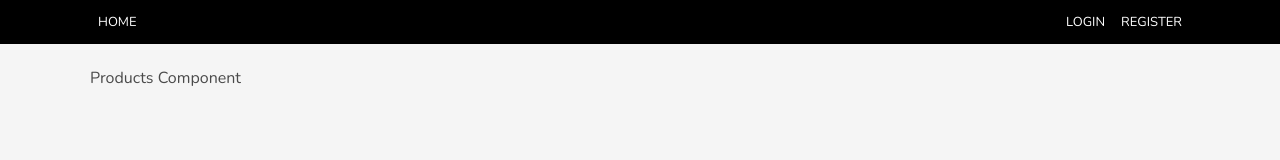
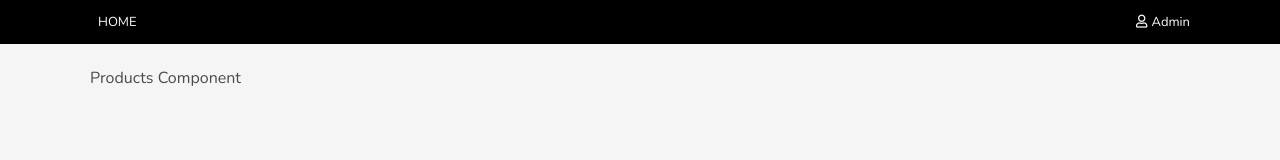
Before and after one commit to lirenmi/react-store, a React (Create React App) app: page / in a window 1280 px wide. Shown: the top 160 px of the page. Built offline with nearby package versions, Linux system fonts and the light colour scheme.

Commit message:
props 组件传参

```diff
--- a/src/components/App.js
+++ b/src/components/App.js
@@ -6,7 +6,7 @@
   render() {
     return (
       <div className="main">
-        <Header />
+        <Header nickname="Admin" age={28} marry={true} />
         <Products />
       </div>
     );
--- a/src/components/Header.js
+++ b/src/components/Header.js
@@ -1,6 +1,24 @@
 import React from 'react';
 
 class Header extends React.Component {
+  renderLink() {
+    const nickname = this.props.nickname;
+    if (nickname) {
+      return (
+        <span className="nickname">
+          <i className="far fa-user"></i>
+          {this.props.nickname}
+        </span>
+      );
+    } else {
+      return (
+        <React.Fragment>
+          <a href="/">Login</a>
+          <a href="/">Register</a>
+        </React.Fragment>
+      );
+    }
+  }
   render() {
     return (
       <div className="header">
@@ -8,10 +26,7 @@
           <div className="start">
             <a href="/">Home</a>
           </div>
-          <div className="end">
-            <a href="/">Login</a>
-            <a href="/">Register</a>
-          </div>
+          <div className="end">{this.renderLink()}</div>
         </div>
       </div>
     );
--- a/src/css/app.scss
+++ b/src/css/app.scss
@@ -3,6 +3,8 @@
 // Import a Google Font
 @import url('https://fonts.googleapis.com/css?family=Nunito:400,700');
 
+// Import font awesome
+@import url('https://cdnjs.cloudflare.com/ajax/libs/font-awesome/5.11.2/css/all.min.css');
 // Set Colors
 $purple: #c9168d;
 $pink: #fa7c91;
--- a/src/css/style.scss
+++ b/src/css/style.scss
@@ -28,8 +28,15 @@
       }
     }
     .nickname {
-      padding-left: 0.3rem;
-      text-transform: none;
+      padding-left: 0.4rem;
+      font-size: 13px;
+      cursor: pointer;
+      &:hover {
+        color: #ddd;
+      }
+      i {
+        margin-right: 4px;
+      }
     }
   }
 }
```
